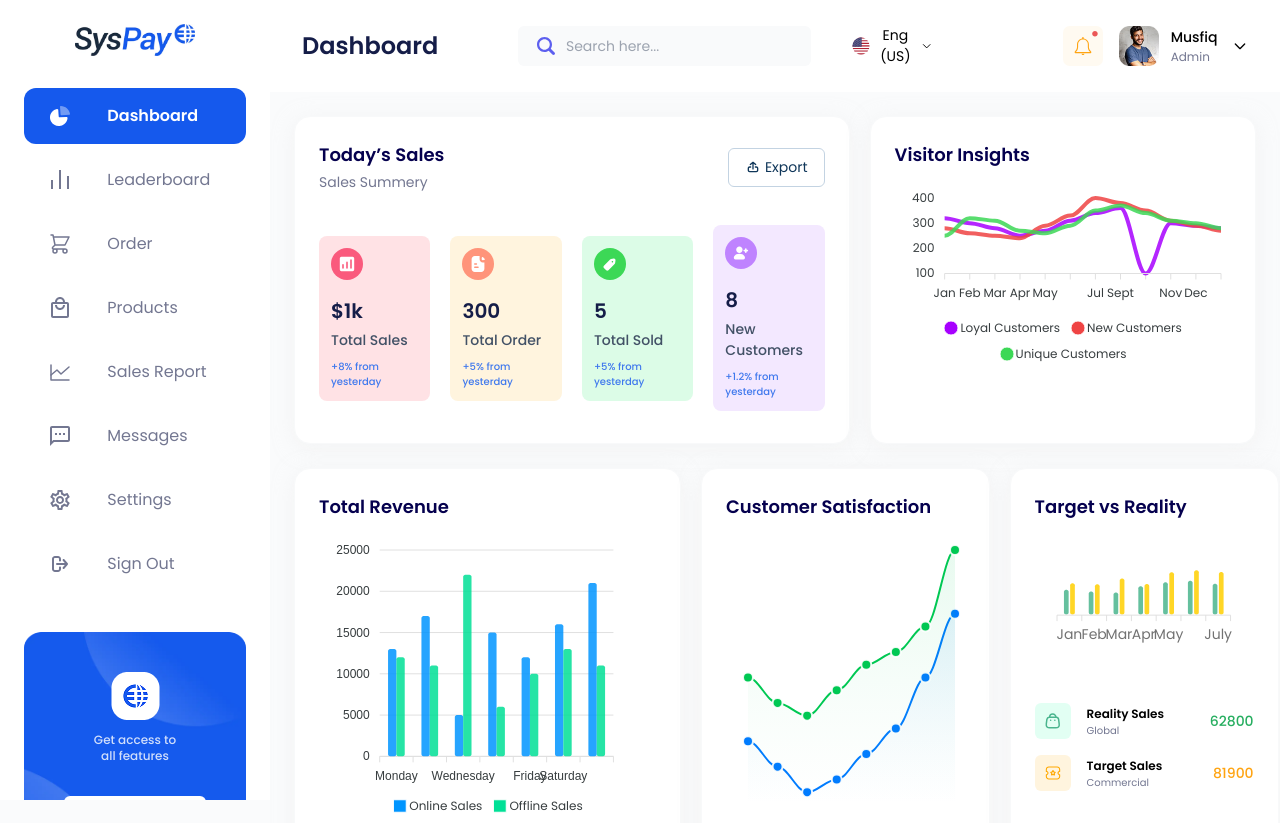
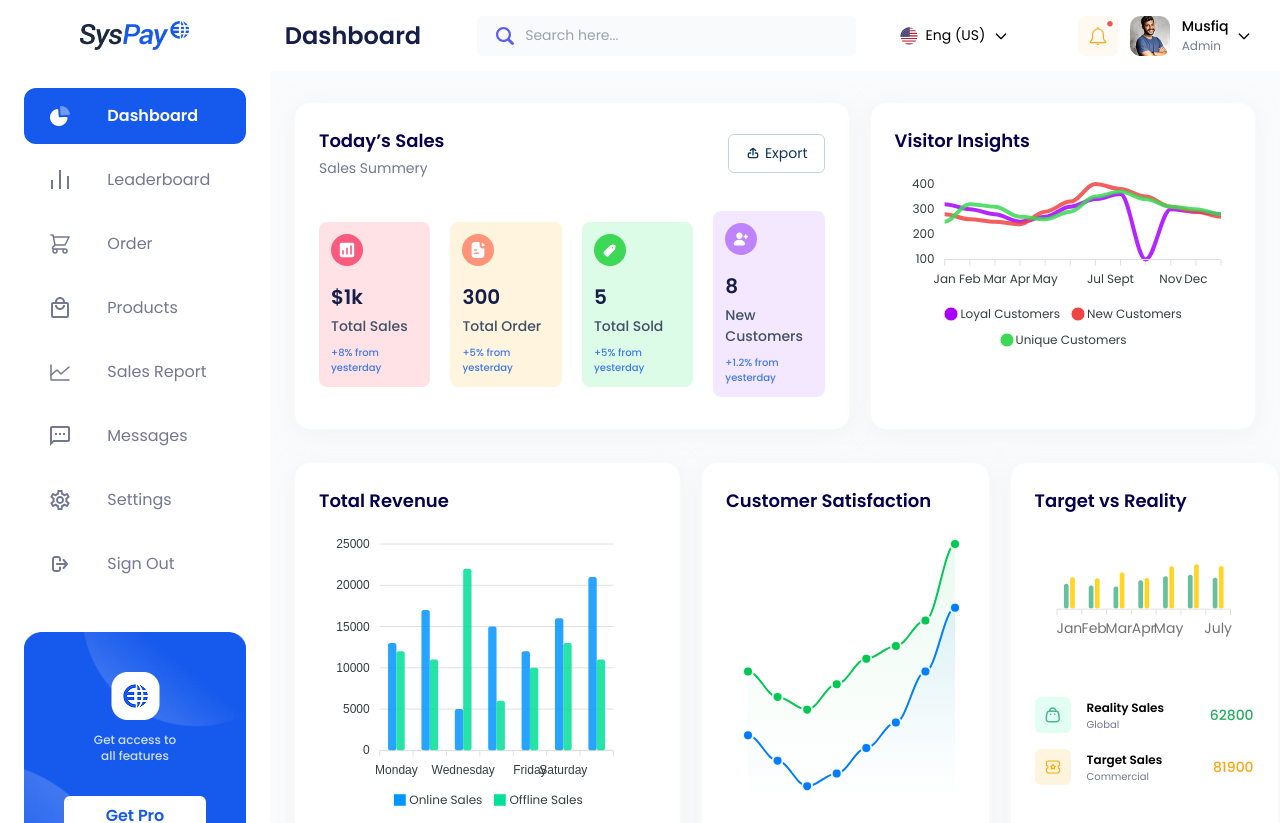
Before and after one commit to Munim-Ali/integration-xperts, a Next.js app: page /dashboard in a window 1280 px wide. Shown: the top 823 px of the page. Built offline with nearby package versions, Linux system fonts and the light colour scheme.

Commit message:
UI fixes

```diff
--- a/src/app/dashboard/page.tsx
+++ b/src/app/dashboard/page.tsx
@@ -18,7 +18,7 @@ import worldMap from "../../../public/world.svg";
 const Dashboard = () => {
   return (
     <>
-      <section className="w-full flex flex-col lg:flex-row items-stretch justify-between gap-5 flex-1">
+      <section className="w-full flex flex-col lg:flex-row items-stretch justify-between lg:gap-5 flex-1">
         <CardWrapper width="w-full lg:w-[59%]">
           <div className="w-full flex flex-row items-center justify-between">
             <div>
@@ -74,7 +74,7 @@ const Dashboard = () => {
           </div>
         </CardWrapper>
 
-        <CardWrapper width="w-full lg:w-[41%]">
+        <CardWrapper width="w-full lg:w-[41%] mt-0">
           <h3 className="text-[18px] font-semibold text-[#05004E]">
             Visitor Insights
           </h3>
@@ -84,7 +84,7 @@ const Dashboard = () => {
         </CardWrapper>
       </section>
 
-      <section className="w-full flex flex-col lg:flex-row items-stretch justify-between gap-5 flex-1 ">
+      <section className="w-full flex flex-col lg:flex-row items-stretch justify-between lg:gap-5 flex-1 ">
         <CardWrapper width="w-full lg:w-[42%]">
           <h3 className="text-[18px] font-semibold text-[#05004E]">
             Total Revenue
@@ -111,7 +111,7 @@ const Dashboard = () => {
         </CardWrapper>
       </section>
 
-      <section className="w-full flex flex-col lg:flex-row items-stretch justify-between gap-5 flex-1 ">
+      <section className="w-full flex flex-col lg:flex-row items-stretch justify-between lg:gap-5 flex-1 ">
         <CardWrapper width="w-full lg:w-[42%]">
           <h3 className="text-[18px] font-semibold text-[#05004E]">
             Top Products
--- a/src/app/globals.css
+++ b/src/app/globals.css
@@ -5,3 +5,22 @@
 .card-shadow {
   box-shadow: 0px 4px 20px 0px #eeeeee80;
 }
+*::-webkit-scrollbar {
+  width: 8px;
+  height: 4px;
+  background: transparent;
+  overflow-x: hidden;
+}
+
+*::-webkit-scrollbar-button {
+  display: none;
+}
+
+*::-webkit-scrollbar-thumb {
+  background-color: #0095ff;
+  border-radius: 10px;
+}
+
+*::-webkit-scrollbar-track {
+  background: transparent;
+}
--- a/src/app/layout.tsx
+++ b/src/app/layout.tsx
@@ -29,7 +29,7 @@ export default function RootLayout({
           <Siderbar />
           <main className="w-full lg:pl-[270px]">
             <Navbar />
-            <div className="p-4 lg:p-6 w-full">{children}</div>
+            <div className="p-4 lg:p-6 w-full mt-[78px]">{children}</div>
           </main>
         </SidebarProvider>
       </body>
--- a/src/components/shared/cardWrapper.tsx
+++ b/src/components/shared/cardWrapper.tsx
@@ -9,7 +9,7 @@ const CardWrapper = ({ width, children }: CardProps) => {
   return (
     <>
       <section
-        className={`${width} bg-white card-shadow rounded-2xl border border-[#F8F9FA] p-6 flex flex-col items-stretch justify-start 3xl:justify-between mb-6`}
+        className={`${width} bg-white card-shadow rounded-2xl border border-[#F8F9FA] p-6 flex flex-col items-stretch justify-start 3xl:justify-start mb-8`}
       >
         {children}
       </section>
--- a/src/components/shared/navbar.tsx
+++ b/src/components/shared/navbar.tsx
@@ -17,8 +17,8 @@ const Navbar = () => {
 
   return (
     <>
-      <div className="w-full bg-white flex items-center justify-between py-3 px-4 lg:px-8 ">
-        <div className="w-1/4 flex items-center justify-start">
+      <div className="w-full fixed top-0 left-0 bg-white flex items-center justify-between py-3 px-4 lg:px-8 z-20 ">
+        <div className="w-[32%] flex items-center justify-start">
           <Image
             src={toggle}
             alt="toggle"
@@ -34,12 +34,21 @@ const Navbar = () => {
             height={28}
             className="block ml-2 lg:hidden"
           />
-          <h3 className="hidden lg:block text-[#151D48] text-[24px] font-semibold capitalize">
+          <div className="pl-12 ">
+            <Image
+              src={Logo}
+              alt="logo"
+              width={120}
+              height={48}
+              className="w-full"
+            />
+          </div>
+          <h3 className="hidden lg:block text-[#151D48] text-[24px] font-semibold capitalize pl-24">
             {displayPath}
           </h3>
         </div>
-        <div className="w-2/4 hidden lg:flex flex-row items-center justify-between">
-          <div className="w-2/3 bg-[#F9FAFB] flex items-center justify-start rounded-md py-2 px-4">
+        <div className="w-2/4 hidden lg:flex flex-row items-center justify-end">
+          <div className="w-3/4 bg-[#F9FAFB] flex items-center justify-start rounded-md py-2 px-4 ml-12">
             <Image src={Magnifier} alt="Magnifier" width={24} height={24} />
             <input
               type="text"
@@ -53,9 +62,9 @@ const Navbar = () => {
             <LanguageSelector />
           </div>
         </div>
-        <div className="w-1/2 lg:w-1/3 flex flex-row items-center justify-end cursor-pointer pl-8">
+        <div className="w-1/2 lg:w-1/6 flex flex-row items-center justify-end cursor-pointer pl-8">
           <Image src={Notification} alt="notification" width={40} height={40} />
-          <div className="w-1/2 3xl:w-1/3  flex items-center justify-center ml-4">
+          <div className="w-2/3   flex items-center justify-center ml-4">
             <Image src={Profile} alt="notification" width={40} height={40} />
             <div className="w-[60%] ml-3 hidden lg:block">
               <h4 className="font-medium text-[14px]">Musfiq</h4>
--- a/src/components/shared/siderbar.tsx
+++ b/src/components/shared/siderbar.tsx
@@ -17,7 +17,7 @@ const Sidebar = () => {
   return (
     <>
       <div
-        className={`bg-white p-6 lg:p-6 transition-transform duration-300 lg:translate-x-0 fixed overflow-y-auto top-0 left-0 h-full  w-full lg:w-[270px] 3xl:h-screen lg:flex lg:flex-col lg:justify-between z-50 ${
+        className={`bg-white p-6 lg:pb-20  lg:p-6 transition-transform duration-300 lg:translate-x-0 fixed overflow-y-auto md:top-20  xl:top-16 left-0 h-full  w-full lg:w-[270px] 3xl:h-screen lg:flex lg:flex-col lg:justify-between z-10  ${
           isOpen ? "translate-x-0" : "-translate-x-full"
         }`}
       >
@@ -30,9 +30,7 @@ const Sidebar = () => {
             onClick={toggleSidebar}
             className="block lg:hidden absolute top-0 left-0"
           />
-          <div className="w-full flex justify-center pb-8 ">
-            <Image src={Logo} alt="logo" width={120} height={48} />
-          </div>
+
           {SiderbarMenu.map((item) => (
             <Link
               href={item.link}
```
Also changed, not shown: 1 other file (tests, documents, lock files or other folders).
